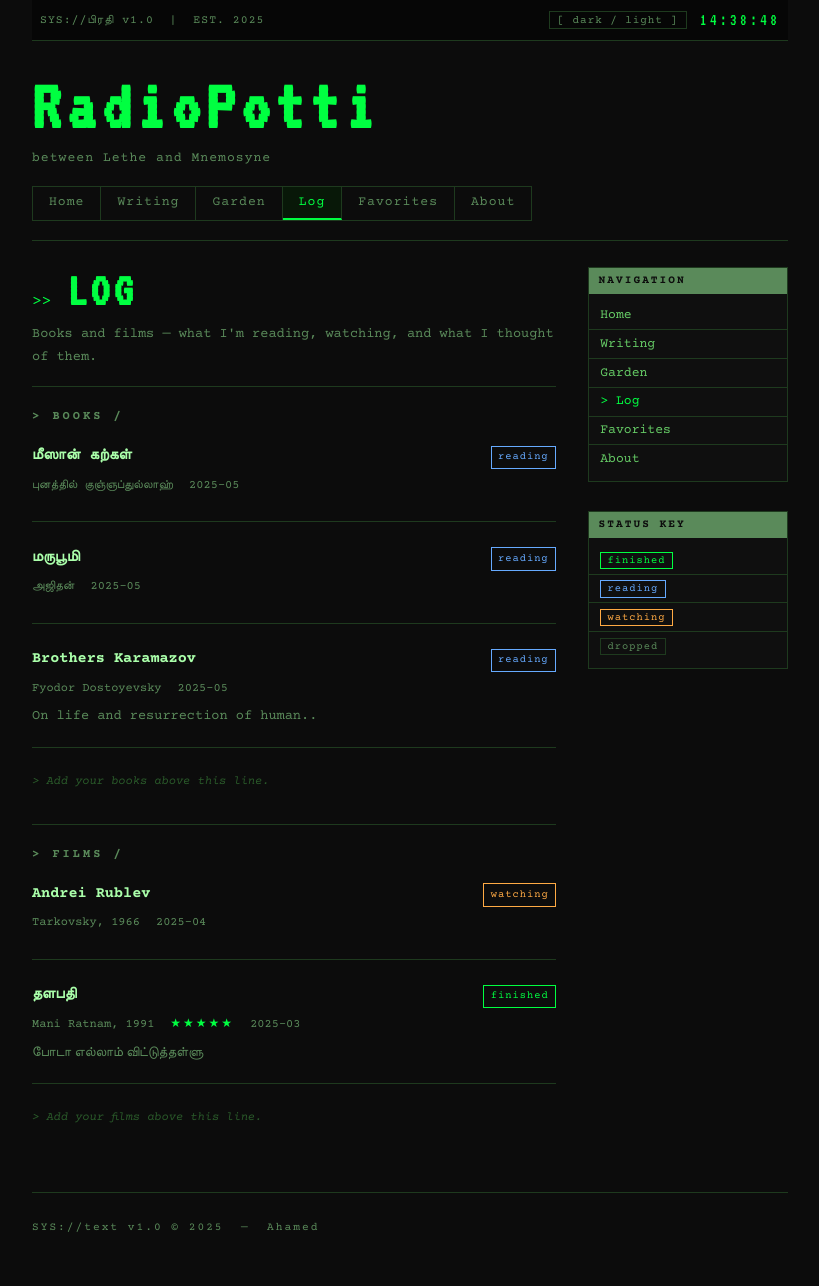
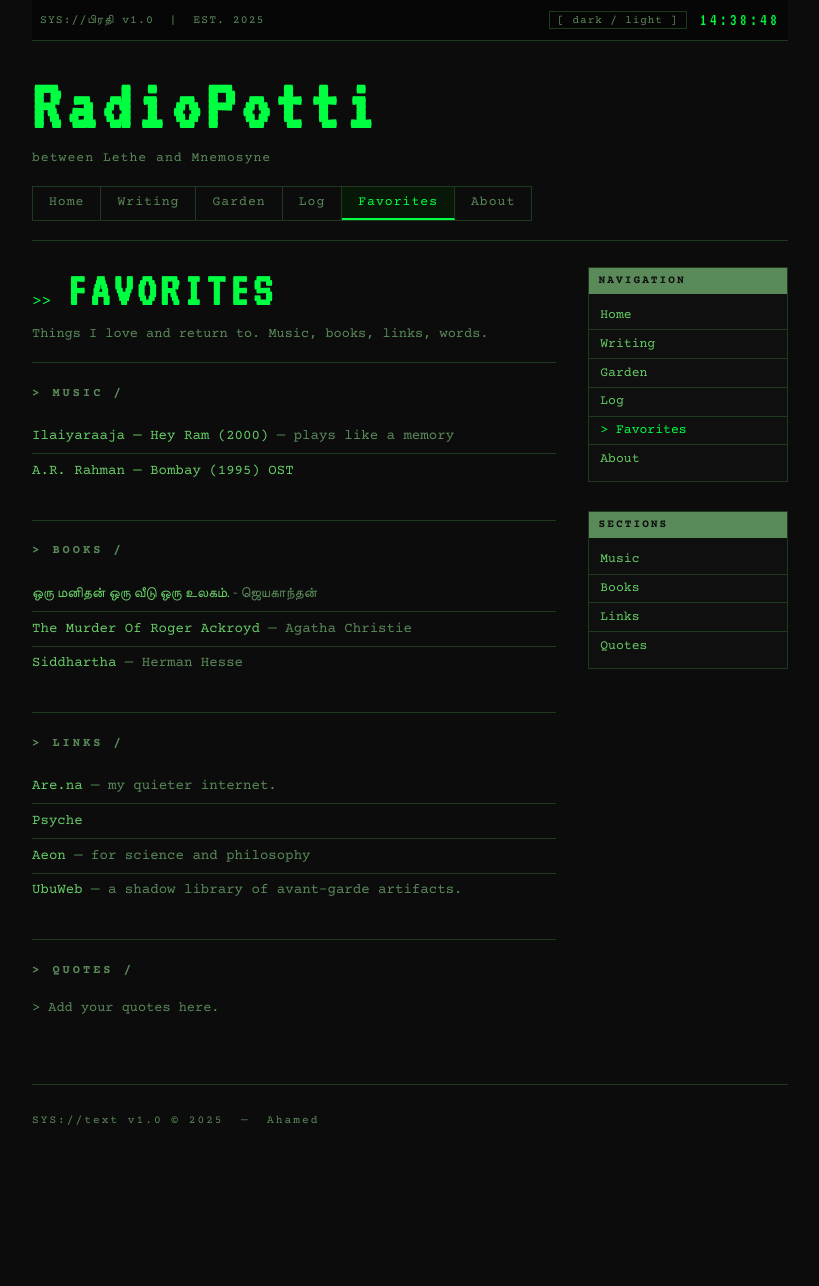
Before and after one commit to greatwhit3shark1969-lgtm/Myblog, a Jekyll site: the page log.html, which Jekyll copies as it is, in a window 1280 px wide. Shown: the whole page, without its empty margins (230-1049 px from the left). Built offline with Jekyll 4.4.1, drawn with Linux system fonts in a browser that asks for light colours; some web fonts are replaced; after the commit the page ends 1179 px from its top, so only the background shows below that.

Commit message:
Update log.html

```diff
--- a/log.html
+++ b/log.html
@@ -3,7 +3,7 @@
 <head>
   <meta charset="UTF-8">
   <meta name="viewport" content="width=device-width, initial-scale=1.0">
-  <title>Log — RadioPotti</title>
+  <title>Favorites — RadioPotti</title>
   <link rel="preconnect" href="https://fonts.googleapis.com">
   <link href="https://fonts.googleapis.com/css2?family=Courier+Prime:ital,wght@0,400;0,700;1,400&family=VT323&family=Arima:wght@400;700&family=Catamaran:wght@400;700&display=swap" rel="stylesheet">
   <link rel="stylesheet" href="style.css">
@@ -27,8 +27,8 @@
         <a href="index.html">Home</a>
         <a href="blog.html">Writing</a>
         <a href="garden.html">Garden</a>
-        <a href="log.html" class="active">Log</a>
-        <a href="favorites.html">Favorites</a>
+        <a href="log.html">Log</a>
+        <a href="favorites.html" class="active">Favorites</a>
         <a href="about.html">About</a>
       </nav>
       <div class="h-rule"></div>
@@ -37,74 +37,44 @@
       <div class="col-main">
         <div class="topic-header">
           <span class="prompt">&gt;&gt;</span>
-          <h2 class="topic-title">LOG</h2>
+          <h2 class="topic-title">FAVORITES</h2>
         </div>
-        <p class="topic-desc">Books and films — what I'm reading, watching, and what I thought of them.</p>
+        <p class="topic-desc">Things I love and return to. Music, books, links, words.</p>
         <div class="h-rule-thin"></div>
 
-        <section class="log-section">
-          <h3 class="log-type-heading">&gt; BOOKS /</h3>
-          <div class="log-entry">
-            <div class="log-entry-top">
-              <span class="log-title">மீஸான் கற்கள்</span>
-              <span class="log-status status-reading">reading</span>
-            </div>
-            <div class="log-entry-meta">
-              <span class="log-author">புனத்தில் குஞ்ஞப்துல்லாஹ்</span>
-              <span class="log-date">2025-05</span>
-            </div>
-          </div>
-          <div class="log-entry">
-            <div class="log-entry-top">
-              <span class="log-title">மருபூமி</span>
-              <span class="log-status status-reading">reading</span>
-            </div>
-            <div class="log-entry-meta">
-              <span class="log-author">அஜிதன்</span>
-              <span class="log-date">2025-05</span>
-            </div>
-          </div>
-          <div class="log-entry">
-            <div class="log-entry-top">
-              <span class="log-title">Brothers Karamazov</span>
-              <span class="log-status status-reading">reading</span>
-            </div>
-            <div class="log-entry-meta">
-              <span class="log-author">Fyodor Dostoyevsky</span>
-              <span class="log-date">2025-05</span>
-            </div>
-            <p class="log-note">On life and resurrection of human..</p>
-          </div>
-          <p class="log-add-hint">&gt; <em>Add your books above this line.</em></p>
+        <section class="fav-section" id="music">
+          <h3 class="fav-heading">&gt; MUSIC /</h3>
+          <ul class="fav-list">
+            <li><a href="https://music.youtube.com/playlist?list=OLAK5uy_mYrVbKFmiX6uqYBlryzoaj4hYS_vmVLvg&si=uPev1CxGsViiZ6rP" target="_blank" rel="noopener">Ilaiyaraaja — Hey Ram (2000)</a> — plays like a memory</li>
+            <li><a href="https://youtube.com/playlist?list=OLAK5uy_krhGAQ-2ULbZ6vPEyrGxkNN_prUX4zimk&si=kO9rImheP-G_MnrR" target="_blank" rel="noopener">A.R. Rahman — Bombay (1995) OST</a></li>
+          </ul>
         </section>
-
         <div class="h-rule-thin"></div>
 
-        <section class="log-section">
-          <h3 class="log-type-heading">&gt; FILMS /</h3>
-          <div class="log-entry">
-            <div class="log-entry-top">
-              <span class="log-title">Andrei Rublev</span>
-              <span class="log-status status-watching">watching</span>
-            </div>
-            <div class="log-entry-meta">
-              <span class="log-author">Tarkovsky, 1966</span>
-              <span class="log-date">2025-04</span>
-            </div>
-          </div>
-          <div class="log-entry">
-            <div class="log-entry-top">
-              <span class="log-title">தளபதி</span>
-              <span class="log-status status-finished">finished</span>
-            </div>
-            <div class="log-entry-meta">
-              <span class="log-author">Mani Ratnam, 1991</span>
-              <span class="log-rating">★★★★★</span>
-              <span class="log-date">2025-03</span>
-            </div>
-            <p class="log-note" lang="ta">போடா எல்லாம் விட்டுத்தள்ளு</p>
-          </div>
-          <p class="log-add-hint">&gt; <em>Add your films above this line.</em></p>
+        <section class="fav-section" id="books">
+          <h3 class="fav-heading">&gt; BOOKS /</h3>
+          <ul class="fav-list">
+            <li lang="ta"><a href="#">ஒரு மனிதன் ஒரு வீடு ஒரு உலகம்.</a> - ஜெயகாந்தன்</li>
+            <li><a href="#">The Murder Of Roger Ackroyd</a> — Agatha Christie</li>
+            <li><a href="#">Siddhartha</a> — Herman Hesse</li>
+          </ul>
+        </section>
+        <div class="h-rule-thin"></div>
+
+        <section class="fav-section" id="links">
+          <h3 class="fav-heading">&gt; LINKS /</h3>
+          <ul class="fav-list">
+            <li><a href="https://www.are.na/share/WhGjKtS" target="_blank" rel="noopener">Are.na</a> — my quieter internet.</li>
+            <li><a href="https://psyche.co" target="_blank" rel="noopener">Psyche</a></li>
+            <li><a href="https://aeon.co/" target="_blank" rel="noopener">Aeon</a> — for science and philosophy</li>
+            <li><a href="https://www.ubu.com/index.html" target="_blank" rel="noopener">UbuWeb</a> — a shadow library of avant-garde artifacts.</li>
+          </ul>
+        </section>
+        <div class="h-rule-thin"></div>
+
+        <section class="fav-section" id="quotes">
+          <h3 class="fav-heading">&gt; QUOTES /</h3>
+          <p class="no-posts">&gt; Add your quotes here.</p>
         </section>
       </div>
 
@@ -115,18 +85,18 @@
             <li><a href="index.html">Home</a></li>
             <li><a href="blog.html">Writing</a></li>
             <li><a href="garden.html">Garden</a></li>
-            <li><a href="log.html" class="active">Log</a></li>
-            <li><a href="favorites.html">Favorites</a></li>
+            <li><a href="log.html">Log</a></li>
+            <li><a href="favorites.html" class="active">Favorites</a></li>
             <li><a href="about.html">About</a></li>
           </ul>
         </div>
         <div class="sidebar-block">
-          <h3 class="sidebar-heading">Status Key</h3>
-          <ul class="plain-list">
-            <li><span class="status-finished">finished</span></li>
-            <li><span class="status-reading">reading</span></li>
-            <li><span class="status-watching">watching</span></li>
-            <li><span class="status-dropped">dropped</span></li>
+          <h3 class="sidebar-heading">Sections</h3>
+          <ul>
+            <li><a href="#music">Music</a></li>
+            <li><a href="#books">Books</a></li>
+            <li><a href="#links">Links</a></li>
+            <li><a href="#quotes">Quotes</a></li>
           </ul>
         </div>
       </aside>
```
